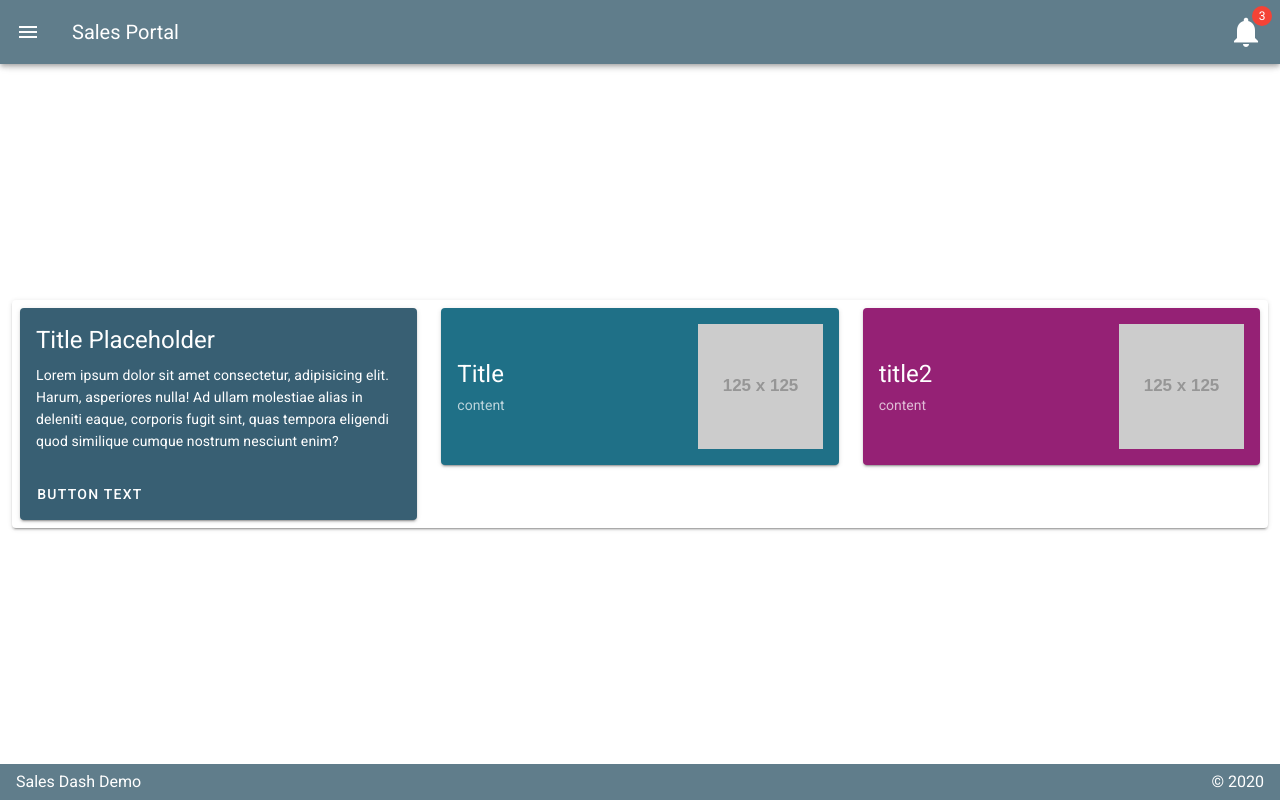
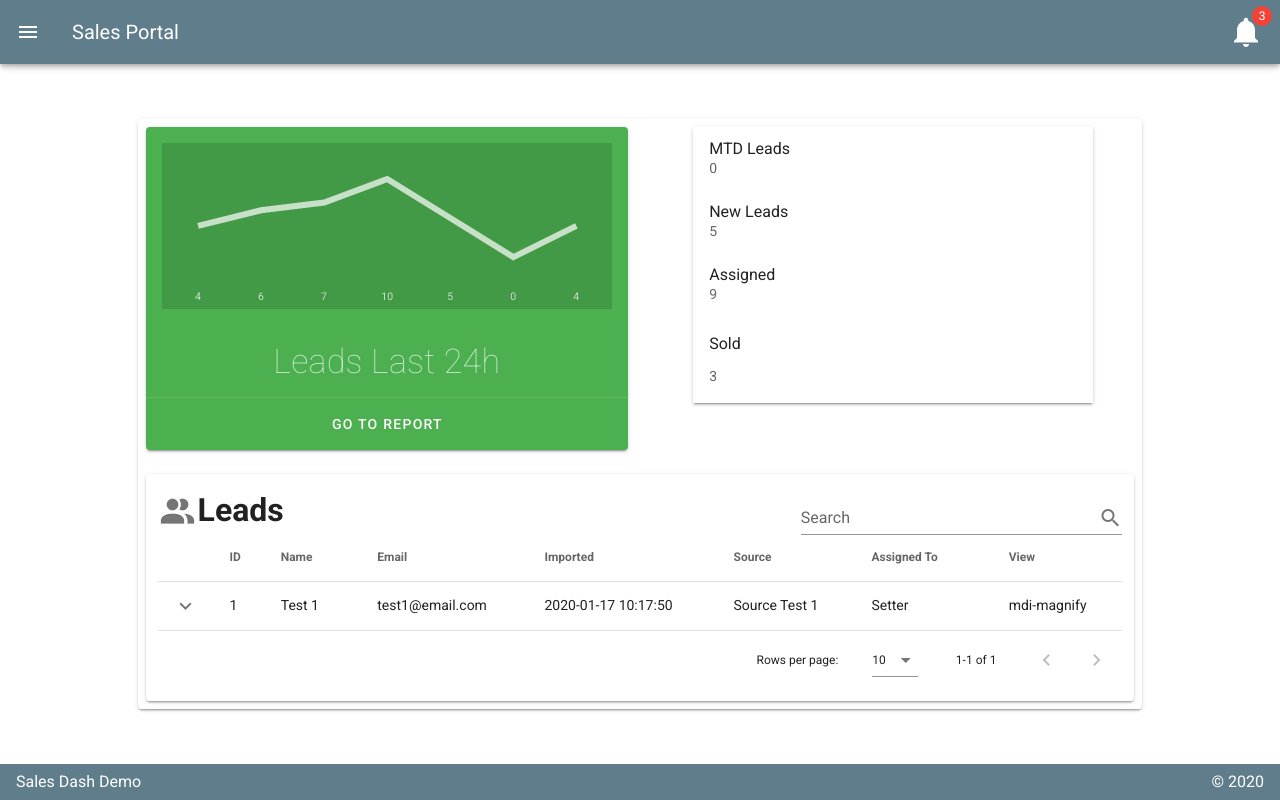
Before and after one commit to theronj60/salesManageDashboard, a Vue app: page /dashboard in a window 1280 px wide. Built offline with nearby package versions, Linux system fonts and the light colour scheme.

Commit message:
updated dashboard, added a leads graph, list leads, and a lead table view.

```diff
--- a/src/views/Dashboard/User.vue
+++ b/src/views/Dashboard/User.vue
@@ -1,56 +1,166 @@
 <template>
     <v-card
     max-width="1366"
-    class="mx-auto"
+    width="80%"
+    class="align-start"
   >
 
     <v-container
       class="pa-2"
+      width="100%"
       fluid
     >
 
       <v-row>
         <v-col class="align-self-center">
           <v-card
-            color="#385F73"
+            class="mx-auto text-center"
+            color="green"
             dark
           >
-            <v-card-text class="white--text">
-              <div class="headline mb-2">Title Placeholder</div>
-              Lorem ipsum dolor sit amet consectetur, adipisicing elit. Harum, asperiores nulla! Ad ullam molestiae alias in deleniti eaque, corporis fugit sint, quas tempora eligendi quod similique cumque nostrum nesciunt enim?
+            <v-card-text>
+              <v-sheet color="rgba(0, 0, 0, .12)">
+                <v-sparkline
+                  :value="value"
+                  color="rgba(255, 255, 255, .7)"
+                  height="100"
+                  padding="24"
+
+                >
+                  <template v-slot:label="item">
+                    {{ item.value }}
+                  </template>
+                </v-sparkline>
+              </v-sheet>
             </v-card-text>
 
-            <v-card-actions>
-              <v-btn text>button text</v-btn>
+            <v-card-text>
+              <div class="display-1 font-weight-thin">Leads Last 24h</div>
+            </v-card-text>
+
+            <v-divider></v-divider>
+
+            <v-card-actions class="justify-center">
+              <v-btn block text>Go to Report</v-btn>
             </v-card-actions>
           </v-card>
         </v-col>
 
-        <v-col
-          v-for="(item, i) in items"
-          :key="i"
-        >
+        <v-col>
           <v-card
-            :color="item.color"
-            dark
+            class="mx-auto"
+            max-width="400"
+            tile
           >
+            <v-list-item>
+              <v-list-item-content>
+                <v-list-item-title>MTD Leads</v-list-item-title>
+                <v-list-item-subtitle>0</v-list-item-subtitle>
+              </v-list-item-content>
+            </v-list-item>
+
+            <v-list-item two-line>
+              <v-list-item-content>
+                <v-list-item-title>New Leads</v-list-item-title>
+                <v-list-item-subtitle>5</v-list-item-subtitle>
+              </v-list-item-content>
+            </v-list-item>
+
+            <v-list-item>
+              <v-list-item-content>
+                <v-list-item-title>Assigned</v-list-item-title>
+                <v-list-item-subtitle>
+                  9
+                </v-list-item-subtitle>
+              </v-list-item-content>
+            </v-list-item>
+
             <v-list-item three-line>
-              <v-list-item-content class="align-self-center">
-                <v-list-item-title
-                  class="headline mb-2"
-                  v-text="item.title"
-                ></v-list-item-title>
+              <v-list-item-content>
+                <v-list-item-title>Sold</v-list-item-title>
+                <v-list-item-subtitle>
+                  3
+                </v-list-item-subtitle>
+              </v-list-item-content>
+            </v-list-item>
 
-                <v-list-item-subtitle v-text="item.artist"></v-list-item-subtitle>
-              </v-list-item-content>
+          </v-card>
+        </v-col>
 
-              <v-list-item-avatar
-                size="125"
-                tile
-              >
-                <v-img :src="item.src"></v-img>
-              </v-list-item-avatar>
-            </v-list-item>
+
+      </v-row>
+      <v-row>
+        <v-col>
+          <v-card>
+            <template>
+        <v-container>
+            <v-layout>
+
+                    <h1><v-icon x-large>mdi-account-multiple</v-icon>Leads</h1>
+
+                <v-spacer></v-spacer>
+                <v-flex xs12 sm6 md4>
+                    <v-text-field
+                    v-model="search"
+                    append-icon="search"
+                    label="Search"
+                    single-line
+                    hide-details
+                    >
+                    </v-text-field>
+                </v-flex>
+                </v-layout>
+
+                <v-data-table
+                :headers="headers"
+                :items="Leads"
+                :search="search"
+                single-expand
+                show-expand
+
+                calculate-widths
+
+                >
+
+                <!-- <template v-slot:expanded-item="{ item }">
+                  <td colspan="12">
+                    <v-container>
+                      <v-row class="justify-end">
+                        <v-spacer></v-spacer>
+                        <v-col>
+                          <h4>Phone Number:</h4>
+                          <p>{{ item.phone }}</p>
+                          <h4>Email:</h4>
+                          <p>{{ item.email }}</p>
+                        </v-col>
+                        <v-col>
+                          <h4>Address:</h4>
+                          <p>{{item.address + ' ' +item.city + ', ' + item.state}}</p>
+                          <h4>Recent Activity:</h4>
+
+                          <p>Completed Lesson 8: Blogging 8-14-19</p>
+                        </v-col>
+                        <v-col>
+                          <h4>Next Appointment:</h4>
+                          <p>{{ item.appointment }}</p>
+                          <h4>Notes:</h4>
+                          <p>{{ item.notes }}</p>
+                        </v-col>
+                        <v-col class="align-self-center text-center">
+                          <v-btn to=/dashboard/view-client>
+                            View Client
+                          </v-btn>
+                        </v-col>
+                      </v-row>
+                    </v-container>
+                  </td>
+                </template>
+                  -->
+
+                </v-data-table>
+
+        </v-container>
+</template>
           </v-card>
         </v-col>
       </v-row>
@@ -77,6 +187,41 @@ export default {
                     artist: 'content',
                     },
                 ],
+        value: [
+          4,
+          6,
+          7,
+          10,
+          5,
+          0,
+          4,
+        ],
+        search: '',
+        headers: [
+          {
+            text: 'ID',
+            align: 'left',
+            sortable: false,
+            value: 'id',
+          },
+          { text: 'Name', value: 'name' },
+          { text: 'Email', value: 'email' },
+          { text: 'Imported', value: 'imported' },
+          { text: 'Source', value: 'source' },
+          { text: 'Assigned To', value: 'assigned' },
+          { text: 'View', value: 'view' }
+        ],
+        Leads: [
+          {
+            id: '1',
+            name: 'Test 1',
+            email: 'test1@email.com',
+            imported: '2020-01-17 10:17:50',
+            source: 'Source Test 1',
+            assigned: 'Setter',
+            view: 'mdi-magnify',
+          },
+        ],
     }),
 }
 </script>
```
